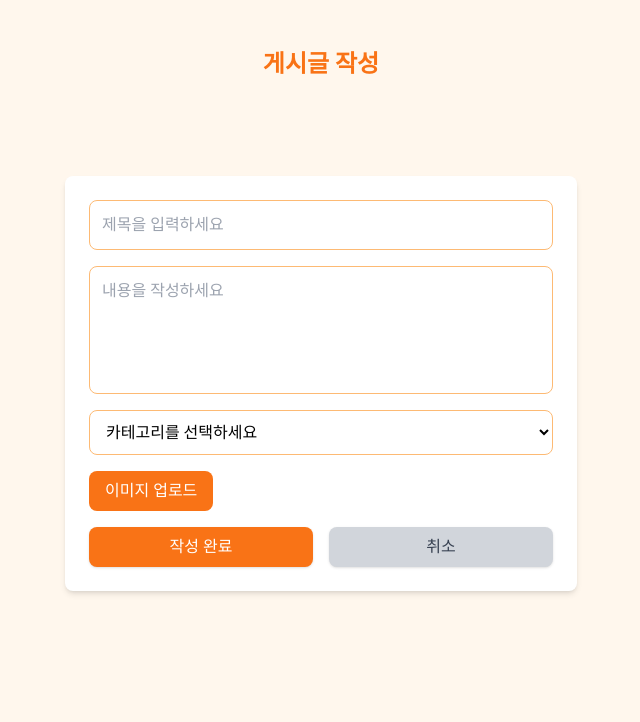
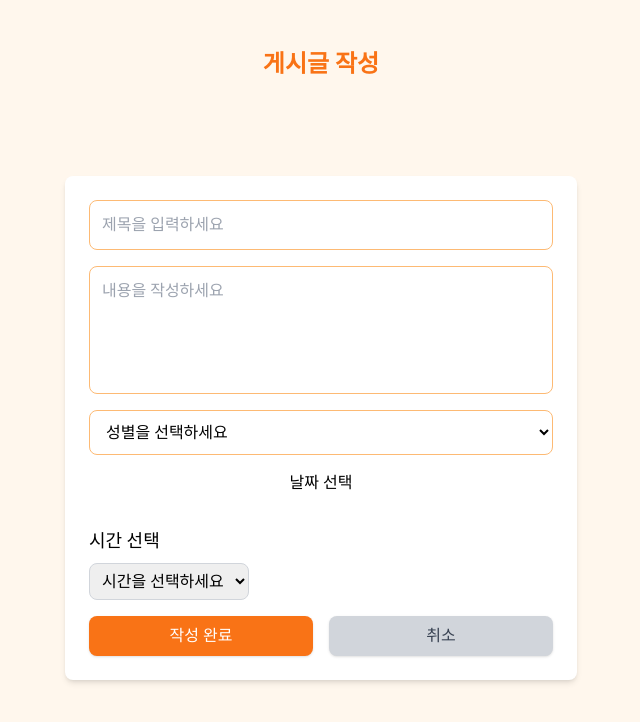
Before and after one commit to 111jjj111/runnershigh_web, a React (Create React App) app: page /createpost in a window 1280 px wide. Shown: the top 722 px of the page, without its empty margins (319-959 px from the left). Built offline with nearby package versions, Linux system fonts and the light colour scheme; a web font is replaced by a local one.

Commit message:
board/create url없이 요청성공

```diff
--- a/package.json
+++ b/package.json
@@ -10,7 +10,9 @@
     "@types/node": "^16.18.119",
     "@types/react": "^18.3.12",
     "@types/react-dom": "^18.3.1",
+    "axios": "^1.7.8",
     "react": "^18.3.1",
+    "react-calendar": "^5.1.0",
     "react-dom": "^18.3.1",
     "react-router-dom": "^7.0.1",
     "react-scripts": "5.0.1",
--- a/src/CreatePost.tsx
+++ b/src/CreatePost.tsx
@@ -1,19 +1,56 @@
+import axios from "axios";
 import React, { useState } from "react";
-import { useNavigate } from "react-router-dom";
+import { data, useNavigate } from "react-router-dom";
+import Calendar from "react-calendar";
+import "react-calendar/dist/Calendar.css";
 
 const CreatePost: React.FC = () => {
   const [title, setTitle] = useState("");
-  const [content, setContent] = useState("");
-  const [category, setCategory] = useState("");
-  const [image, setImage] = useState<File | null>(null);
+  const [contents, setContent] = useState("");
+  const [gender, setGender] = useState("");
+  const [time, setTime] = useState("");
+  // const [image_url, setImage] = useState<File | null>(null);
   const navigate = useNavigate();
-  const handleImageUpload = (event: React.ChangeEvent<HTMLInputElement>) => {
-    if (event.target.files) {
-      setImage(event.target.files[0]);
-    }
+
+  const [value, onChange] = useState<Date | null | [Date | null, Date | null]>(
+    new Date()
+  );
+  const [modal, setModal] = useState(false);
+
+  console.log(value?.toLocaleString);
+
+  // const handleImageUpload = (event: React.ChangeEvent<HTMLInputElement>) => {
+  //   if (event.target.files) {
+  //     setImage(event.target.files[0]);
+  //   }
+  // };
+
+  const handleTimeChange = (event: React.ChangeEvent<HTMLSelectElement>) => {
+    setTime(event.target.value);
+  };
+  const selectedDate =
+    value instanceof Date ? value.toISOString().split("T")[0] : "";
+  const createBoard = async () => {
+    const sendData = {
+      title,
+      contents,
+      // image_url: image_url ? URL.createObjectURL(image_url) : null,
+      gender,
+      time,
+      date: selectedDate,
+    };
+    const token =
+      "eyJhbGciOiJIUzI1NiIsInR5cCI6IkpXVCJ9.eyJpZCI6IjIiLCJ1c2VyTmFtZSI6Iuq5gOyYgeynhCIsImlhdCI6MTczMzA1NjQ5MiwiZXhwIjoxNzMzMTQyODkyfQ.w35JoV90xVKs_A6re_iZ5FUA3Xb4rUWaa5_6R1ytMbo";
+    const response = await axios.post(
+      "http://113.198.230.24:3338/board/create",
+      sendData,
+      { headers: { Authorization: `Bearer ${token}` } }
+    );
+    console.log(response);
   };
 
-  const handleSubmit = () => {
+  const handleSubmit = async () => {
+    await createBoard();
     alert("게시글이 작성되었습니다!");
   };
 
@@ -43,33 +80,73 @@ const CreatePost: React.FC = () => {
         {/* 내용 입력 */}
         <textarea
           placeholder="내용을 작성하세요"
-          value={content}
+          value={contents}
           onChange={(e) => setContent(e.target.value)}
           className="w-full border border-orange-300 rounded-lg p-3 h-32 focus:ring-2 focus:ring-orange-500 focus:outline-none resize-none"
         ></textarea>
 
         {/* 카테고리 선택 */}
         <select
-          value={category}
-          onChange={(e) => setCategory(e.target.value)}
+          value={gender}
+          onChange={(e) => setGender(e.target.value)}
           className="w-full border border-orange-300 rounded-lg p-3 bg-white focus:ring-2 focus:ring-orange-500 focus:outline-none"
         >
           <option value="" disabled>
-            카테고리를 선택하세요
+            성별을 선택하세요
           </option>
-          <option value="general">일반</option>
-          <option value="announcement">공지</option>
-          <option value="question">질문</option>
+          <option value="man">남자</option>
+          <option value="woman">여자</option>
+          <option value="all">모두</option>
         </select>
 
-        {/* 이미지 업로드 */}
-        <div className="flex flex-col items-start">
+        <button
+          onClick={() => {
+            setModal(true);
+          }}
+        >
+          날짜 선택
+        </button>
+
+        {modal && (
+          <div
+            className="absolute top-0 left-0 right-0 bottom-0 w-full h-full bg-[#00000030] flex items-center justify-center p-6"
+            onClick={(event) => {
+              event.stopPropagation();
+              setModal(false);
+            }}
+          >
+            <Calendar
+              onChange={onChange}
+              value={value}
+              className="m-auto bg-white p-4 rounded-lg space-y-2"
+            />
+          </div>
+        )}
+
+        {/* 시간 선택 */}
+        <div className="flex flex-col items-start mt-4">
+          <label htmlFor="time-select" className="mb-2 text-lg">
+            시간 선택
+          </label>
+          <select
+            id="time-select"
+            onChange={handleTimeChange}
+            className="border border-gray-300 rounded-lg p-2"
+          >
+            <option value="">시간을 선택하세요</option>
+            {Array.from({ length: 24 }, (_, index) => (
+              <option key={index} value={`${index}:00`}>
+                {`${index}:00`}
+              </option>
+            ))}
+          </select>
+        </div>
+
+        {/* <div className="flex flex-col items-start">
           <label
             htmlFor="image-upload"
             className="bg-orange-500 text-white px-4 py-2 rounded-lg cursor-pointer"
-          >
-            이미지 업로드
-          </label>
+          ></label>
           <input
             id="image-upload"
             type="file"
@@ -77,14 +154,14 @@ const CreatePost: React.FC = () => {
             onChange={handleImageUpload}
             className="hidden"
           />
-          {image && (
+          {image_url && (
             <img
-              src={URL.createObjectURL(image)}
+              src={URL.createObjectURL(image_url)}
               alt="Preview"
               className="mt-4 w-full max-h-40 object-cover rounded-lg border border-orange-300"
             />
           )}
-        </div>
+        </div> */}
 
         {/* 버튼 */}
         <div className="flex gap-4">
--- /dev/null
+++ b/src/Login.tsx
@@ -0,0 +1,51 @@
+import React from "react";
+import axios from "axios";
+
+const Login: React.FC = () => {
+  return (
+    <div className="flex justify-center items-center min-h-screen bg-orange-50/40">
+      <div className="bg-white rounded-lg shadow-md p-6 w-80 text-center">
+        {/* 프로필 아이콘 */}
+        <div className="mb-6">
+          <svg
+            xmlns="svgs/loginProfile.svg"
+            height="80"
+            viewBox="0 96 960 960"
+            width="80"
+            fill="#FF6F61"
+            className="mx-auto"
+          >
+            <circle cx="480" cy="336" r="120" />
+            <path d="M480 576q-102 0-189 47t-135 128q-6 9-6 19t6 19q48 81 135 128t189 47q102 0 189-47t135-128q6-9 6-19t-6-19q-48-81-135-128t-189-47Z" />
+          </svg>
+        </div>
+
+        {/* ID와 PW 입력창 */}
+        <div className="space-y-4 mb-6">
+          <input
+            type="text"
+            placeholder="ID"
+            className="w-full px-4 py-2 border border-gray-300 rounded-md text-sm focus:outline-none focus:ring-2 focus:ring-orange-500"
+          />
+          <input
+            type="password"
+            placeholder="PW"
+            className="w-full px-4 py-2 border border-gray-300 rounded-md text-sm focus:outline-none focus:ring-2 focus:ring-orange-500"
+          />
+        </div>
+
+        {/* 로그인 및 회원가입 버튼 */}
+        <div className="space-y-4">
+          <button className="w-full bg-orange-500 text-white font-bold py-2 rounded-md hover:bg-orange-600">
+            Log In
+          </button>
+          <button className="w-full border-2 border-orange-500 text-orange-500 font-bold py-2 rounded-md hover:bg-orange-500 hover:text-white">
+            Join Us
+          </button>
+        </div>
+      </div>
+    </div>
+  );
+};
+
+export default Login;
--- a/src/RankingList.tsx
+++ b/src/RankingList.tsx
@@ -1,28 +1,33 @@
-import React from "react";
+import axios from "axios";
+import React, { useEffect, useState } from "react";
 
 interface RankingList {
-  name: string;
+  ranker: number;
+  userName: string;
   level: number;
 }
 
 const RankingPage: React.FC = () => {
-  const ranking: RankingList[] = [
-    { name: "김청해", level: 15 },
-    { name: "김영진", level: 14 },
-    { name: "민병주", level: 13 },
-    { name: "류승현", level: 12 },
-    { name: "장현오", level: 11 },
-    { name: "임도훈", level: 10 },
-    { name: "오유진", level: 9 },
-    { name: "김도영", level: 8 },
-    { name: "이승현", level: 7 },
-    { name: "박지훈", level: 6 },
-    { name: "윤소희", level: 5 },
-    { name: "최정민", level: 4 },
-    { name: "송예은", level: 3 },
-    { name: "배수현", level: 2 },
-    { name: "신지우", level: 1 },
-  ];
+  const [ranking, setRanking] = useState<Array<RankingList>>([
+    { ranker: 1, userName: "김청해", level: 15 },
+  ]);
+
+  const getRanking = async () => {
+    try {
+      const response = await axios.get(
+        "http://113.198.230.24:3338/ranking/top"
+      );
+      const data: Array<RankingList> = await response.data;
+
+      setRanking(data);
+    } catch (error) {
+      console.error("Ranking Top API Error : " + error);
+    }
+  };
+
+  useEffect(() => {
+    getRanking();
+  }, []);
 
   return (
     <div className="min-h-screen w-full bg-orange-50/40">
@@ -34,7 +39,8 @@ const RankingPage: React.FC = () => {
 
       {/* Scrollable Ranking List */}
       <div className="w-full h-[600px] overflow-y-auto space-y-4 bg-orange-50/40 p-4 rounded-lg shadow-md border mt-2">
-        {ranking.map((person, index) => (
+        {ranking.length !== 0 &&
+          ranking.map((person, index) => (
             <div
               key={index}
               className={`flex items-center justify-between p-4 border rounded-lg ${
@@ -63,7 +69,7 @@ const RankingPage: React.FC = () => {
                   {index + 1}
                 </div>
                 <div className="ml-4">
-                <p className="text-lg font-bold">{person.name}</p>
+                  <p className="text-lg font-bold">{person.userName}</p>
                   <p className="text-sm text-gray-500">LV.{person.level}</p>
                 </div>
               </div>
--- a/src/router.tsx
+++ b/src/router.tsx
@@ -6,6 +6,7 @@ import PostList from "./PostList";
 import RankingList from "./RankingList";
 import Mission from "./Mission";
 import CreatePost from "./CreatePost";
+import Login from "./Login";
 
 const Router = () => {
   return (
@@ -16,6 +17,7 @@ const Router = () => {
         <Route path="/ranking" element={<RankingList />}></Route>
         <Route path="/mission" element={<Mission />}></Route>
         <Route path="/createpost" element={<CreatePost />}></Route>
+        <Route path="/login" element={<Login />}></Route>
       </Routes>
     </BrowserRouter>
   );
```
Also changed, not shown: src/index.tsx (+8 -8 lines), public/svgs/loginProfile.svg (added), 1 other file (tests, documents, lock files or other folders). Lines whose indentation alone changed are shown as unchanged.
